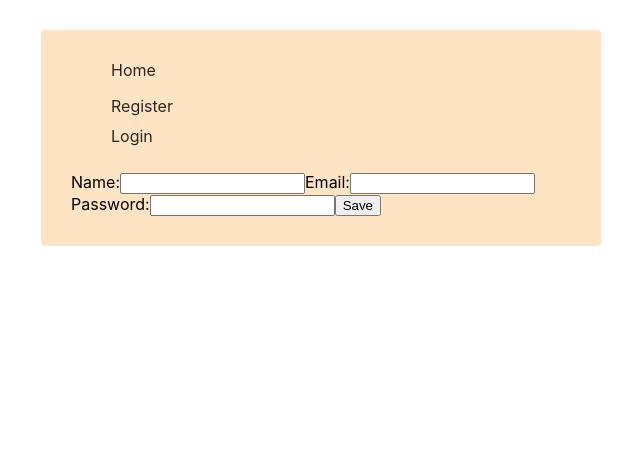
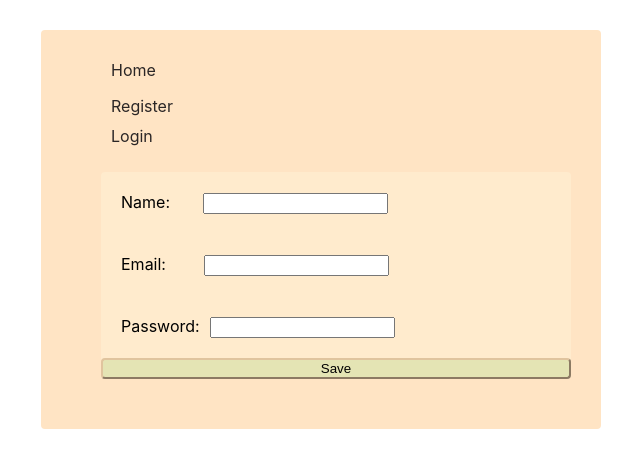
Before and after one commit to Polonkoev/goit-react-hw-08-phonebook, a React (Create React App) app: page /signup in a window 1280 px wide. Shown: the top 468 px of the page, without its empty margins (319-959 px from the left). Built offline with nearby package versions, Linux system fonts and the light colour scheme.

Commit message:
fixed signup form

```diff
--- a/src/Pages/SingUp/SignUp.jsx
+++ b/src/Pages/SingUp/SignUp.jsx
@@ -1,6 +1,7 @@
 import { useState } from 'react';
 import { useDispatch } from 'react-redux';
 import { signup } from 'redux/auth/auth_operations';
+import css from './SignUp.module.css';
 
 export const SignUp = () => {
   let [name, setName] = useState('');
@@ -28,30 +29,38 @@ export const SignUp = () => {
   };
 
   return (
-    <form onSubmit={handleSubmit}>
-      <label>
+    <form className={css.form} onSubmit={handleSubmit}>
+      <label className={css.label}>
         Name:
-        <input type="text" name="name" onChange={handleChange} value={name} />
+        <input
+          className={css.name}
+          type="text"
+          name="name"
+          onChange={handleChange}
+          value={name}
+        />
       </label>
-      <label>
+      <label className={css.label}>
         Email:
         <input
+          className={css.email}
           type="email"
           name="email"
           onChange={handleChange}
           value={email}
         />
       </label>
-      <label>
+      <label className={css.label}>
         Password:
         <input
+          className={css.password}
           type="password"
           name="password"
           onChange={handleChange}
           value={password}
         />
       </label>
-      <button>Save</button>
+      <button className={css.button}>Save</button>
     </form>
   );
 };
--- /dev/null
+++ b/src/Pages/SingUp/SignUp.module.css
@@ -0,0 +1,40 @@
+.form {
+    display: flex;
+    flex-direction: column;
+    margin-left: 30px;
+    background-color: blanchedalmond;
+    border-radius: 4px;
+    margin-bottom: 20px;
+
+}
+
+.label {
+
+    padding: 20px;
+}
+
+.name {
+    margin-left: 33px;
+}
+
+.email {
+    margin-left: 38px;
+}
+
+.password {
+    margin-left: 10px;
+}
+
+.button {
+    background-color: rgb(228, 228, 180);
+    cursor: pointer;
+    border-radius: 4px;
+
+    border-color: rgb(224, 196, 158);
+
+}
+
+.button:hover {
+    background-color: rgb(168, 240, 240);
+    font-style: italic;
+}
```
